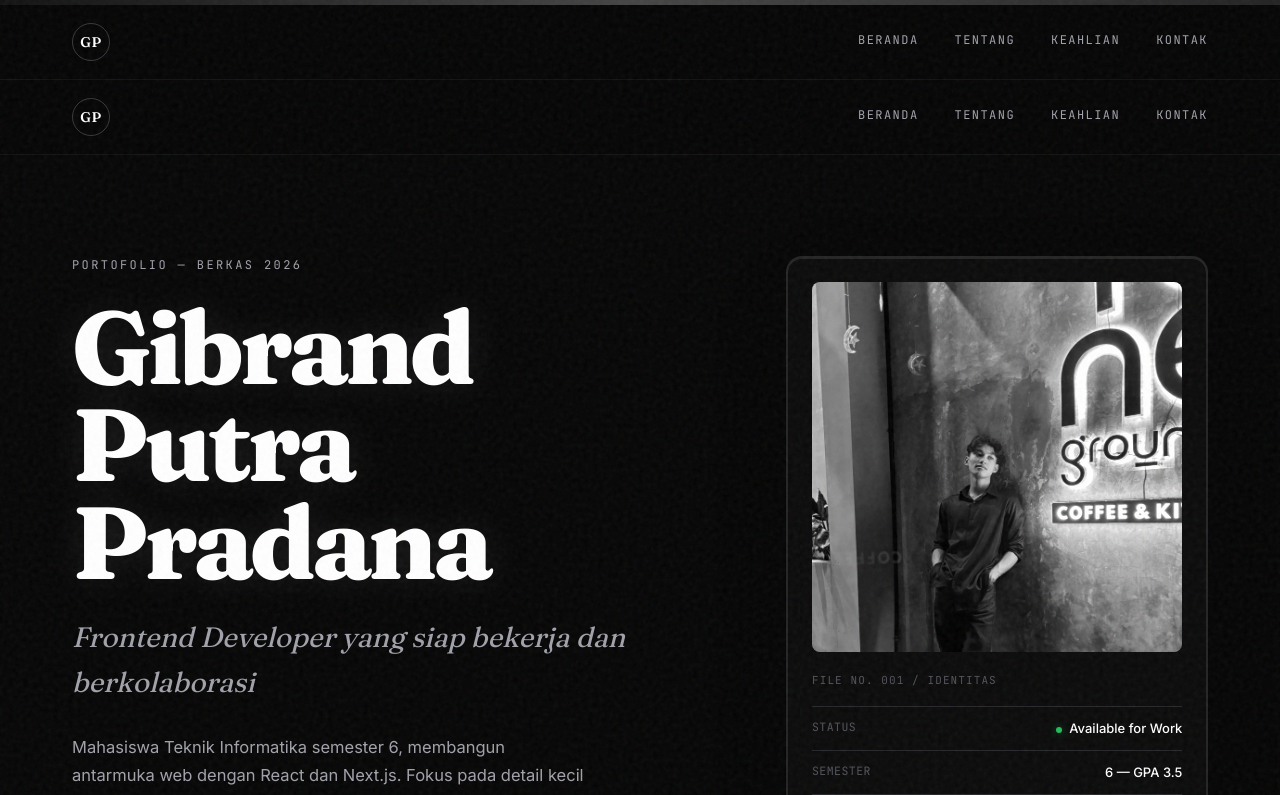
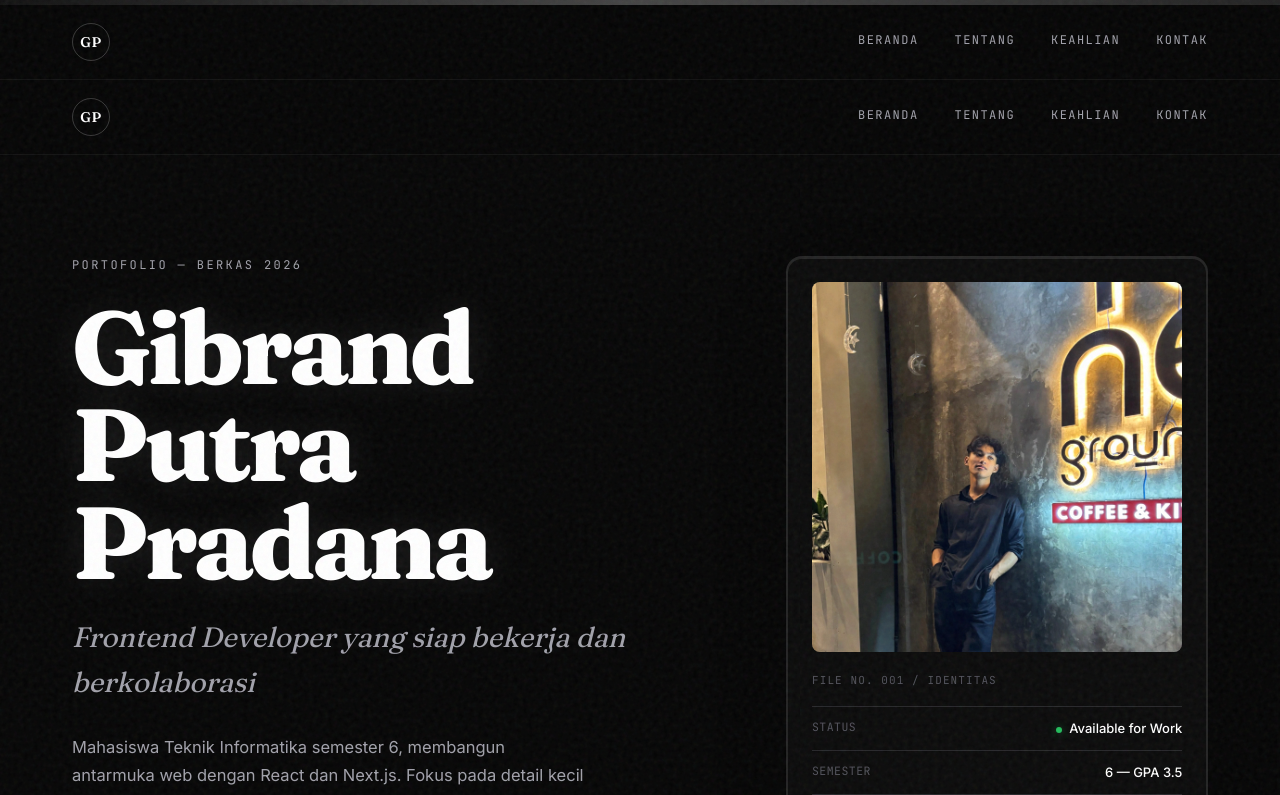
Before and after one commit to Gbrnd-ux/portofolio-magang, a Next.js app: page / in a window 1280 px wide. Shown: the top 795 px of the page. Built offline with nearby package versions, Linux system fonts and the light colour scheme.

Commit message:
style: hapus efek hitam putih dari foto profil

```diff
--- a/src/app/globals.css
+++ b/src/app/globals.css
@@ -196,11 +196,11 @@ section { padding: 120px 0; }
 }
 .id-photo img {
   width: 100%; height: 100%; object-fit: cover;
-  filter: grayscale(100%) contrast(1.1);
+  filter: contrast(1.05);
   transition: filter 0.8s ease, transform 0.8s cubic-bezier(0.16, 1, 0.3, 1);
 }
 .id-card:hover .id-photo img {
-  filter: grayscale(0%) contrast(1.05);
+  filter: contrast(1.1);
   transform: scale(1.05);
 }
 .id-file-no {
```
